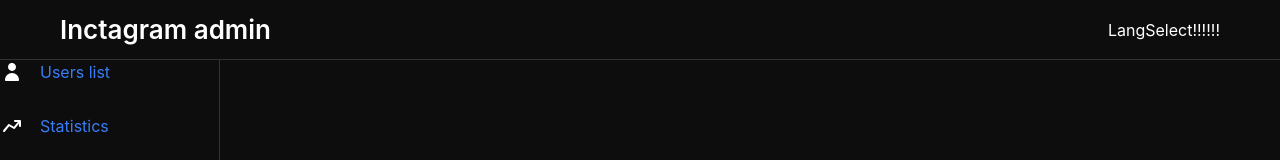
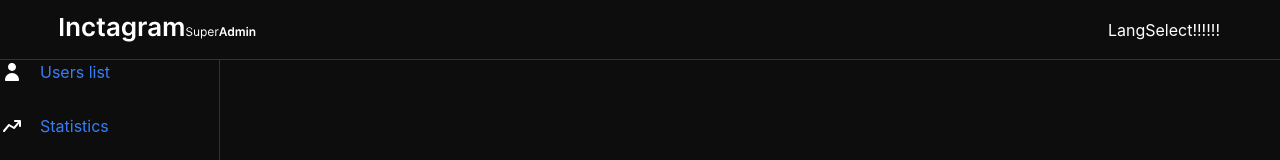
Before and after one commit to MarikaKonturova/inctagram-superadmin, a Next.js app: page /test in a window 1280 px wide. Shown: the top 160 px of the page. Built offline with nearby package versions, Linux system fonts and the light colour scheme.

Commit message:
Scrum-342 feat: add svg logo

```diff
--- a/src/widgets/header/ui/Header.tsx
+++ b/src/widgets/header/ui/Header.tsx
@@ -2,6 +2,7 @@ import clsx from 'clsx'
 import { AppLink } from 'shared/ui'
 import { Container } from 'shared/ui/container/Container'
 
+import Logo from '../../../shared/assets/icons/general/inctagram-logo.svg'
 import cls from './Header.module.css'
 
 interface HeaderProps {
@@ -15,7 +16,7 @@ export const Header = (props: HeaderProps) => {
     <header className={clsx(cls.Header, [className])}>
       <Container className={cls.container}>
         <AppLink className={cls.headerText} href={'/'}>
-          Inctagram admin
+          <Logo />
         </AppLink>
         <div className={cls.rightBlock}>
           LangSelect!!!!!!
```
Also changed, not shown: src/shared/assets/icons/general/inctagram-logo.svg (added).
